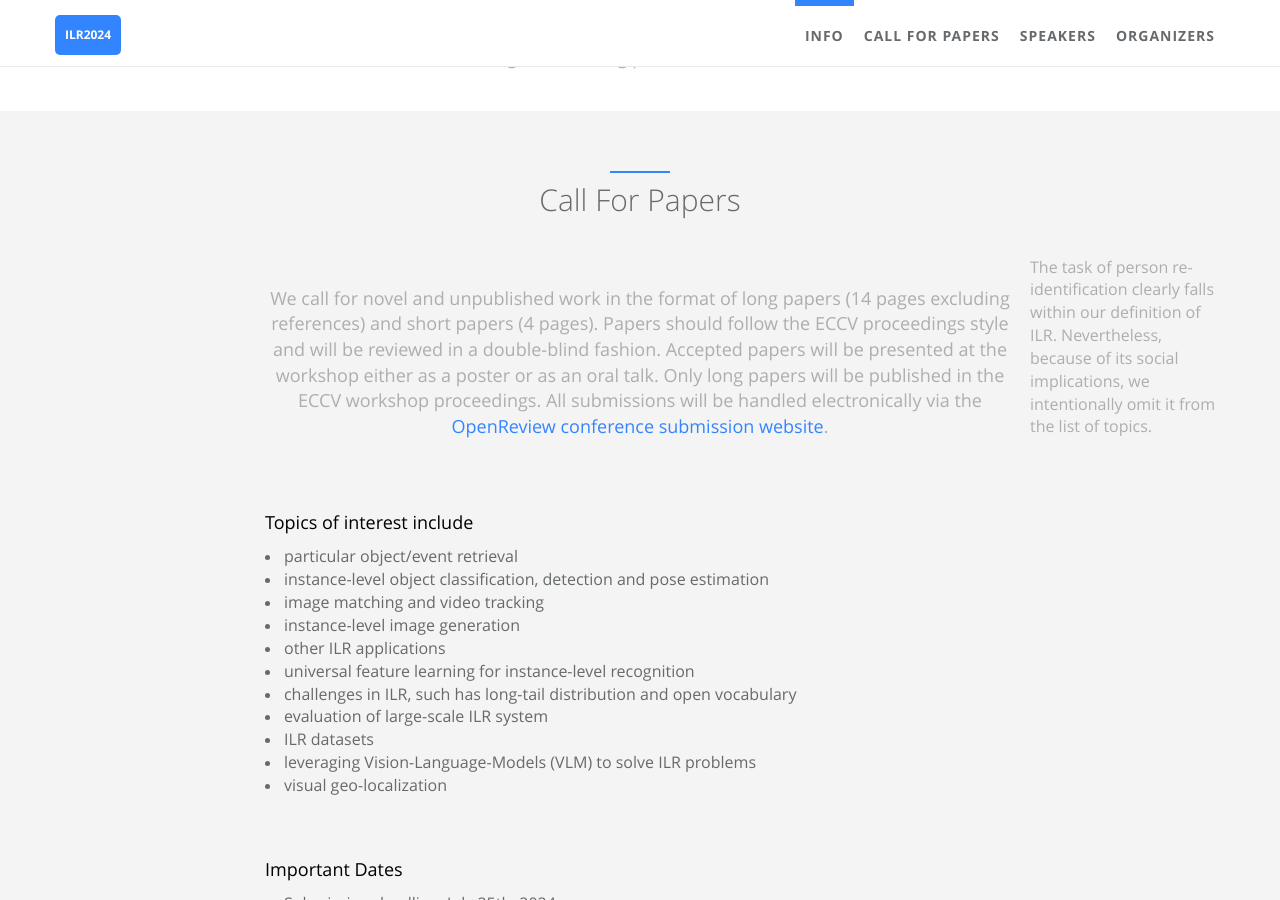
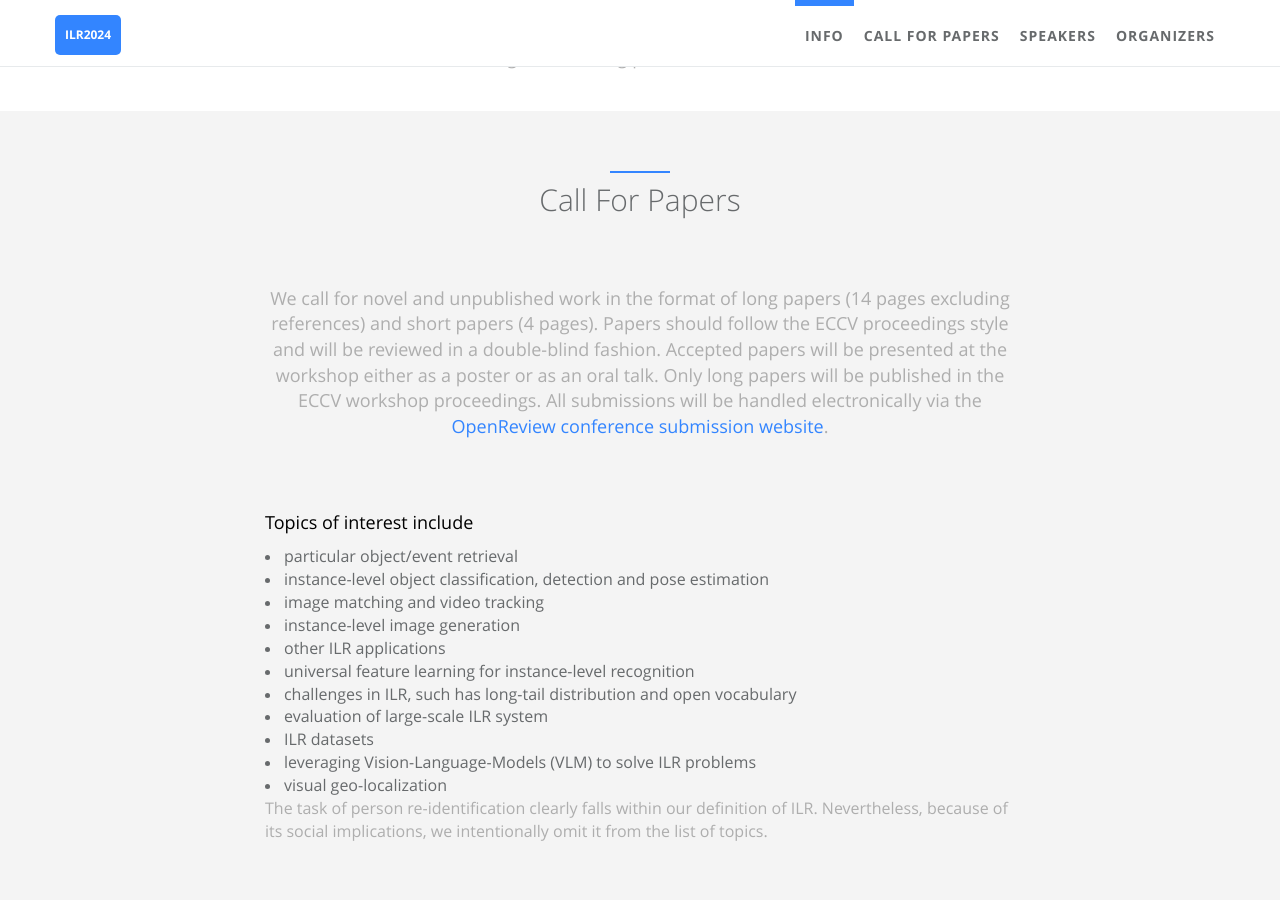
Before and after one commit to ilr-workshop/ECCVW2024, a Jekyll site: the page built from index.html, in a window 1280 px wide and 900 px high, scrolled down 1007 px. Built offline with Jekyll 4.4.1, drawn with Linux system fonts in a browser that asks for light colours.

Commit message:
Update call_for_paper.html

```diff
--- a/_includes/sections/call_for_paper.html
+++ b/_includes/sections/call_for_paper.html
@@ -23,8 +23,8 @@
             <li><font size="3px">ILR datasets</font></li>
             <li><font size="3px">leveraging Vision-Language-Models (VLM) to solve ILR problems</font></li>
             <li><font size="3px">visual geo-localization</font></li>
+            <p><font size="3px">The task of person re-identification clearly falls within our definition of ILR. Nevertheless, because of its social implications, we intentionally omit it from the list of topics. </font></p>
          </div>
-         <p><font size="3px">The task of person re-identification clearly falls within our definition of ILR. Nevertheless, because of its social implications, we intentionally omit it from the list of topics. </font></p>
          <div class="col-lg-8 col-lg-offset-2 m-t-lg m-b-lg wow zoomIn">
             <p><font size="4px" color="#000000"><span data-i18n="about_me.des">  Important Dates </span></font></p>
             <li><font size="3px">Submission deadline: July 25th, 2024</font></li>
```
